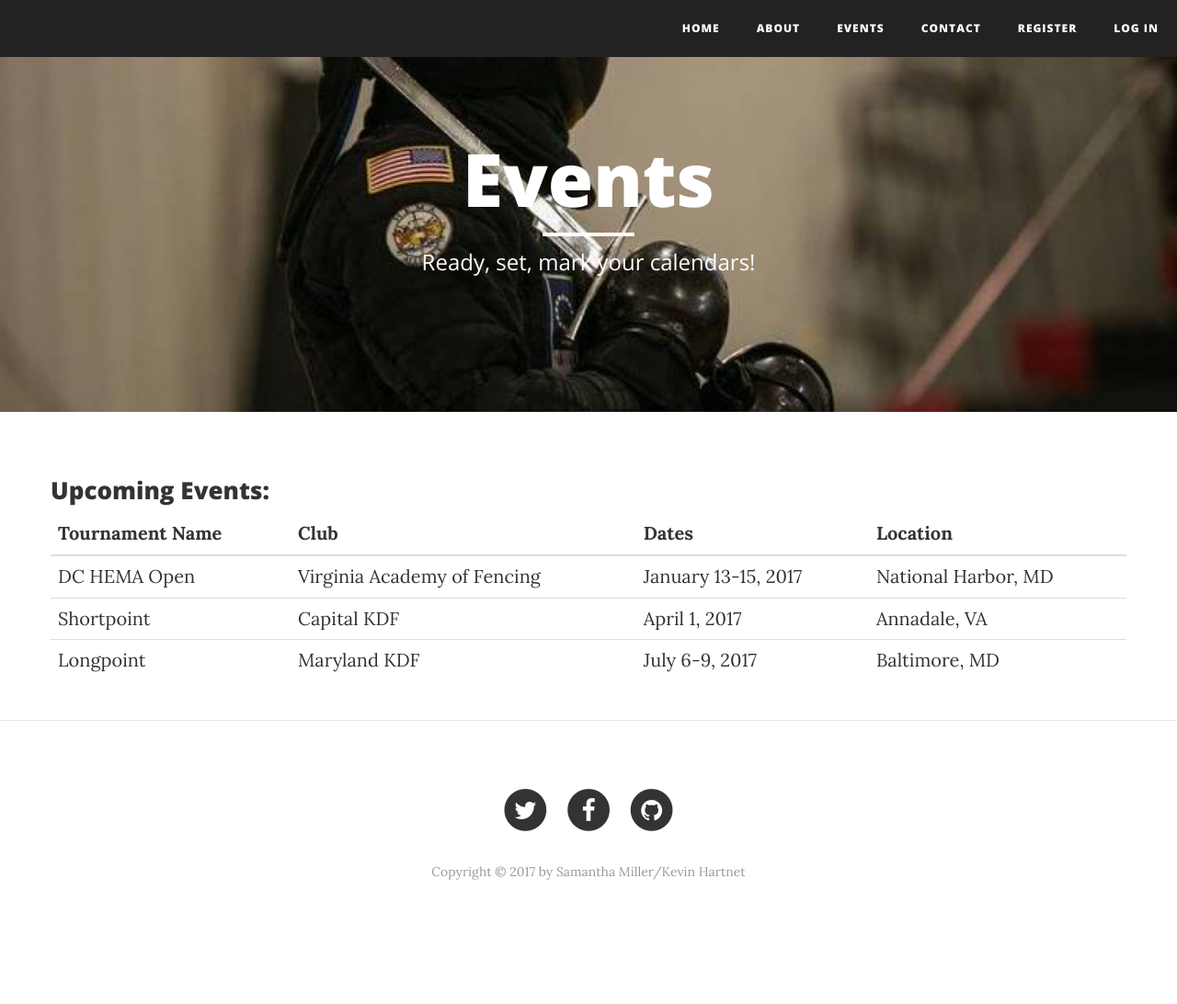
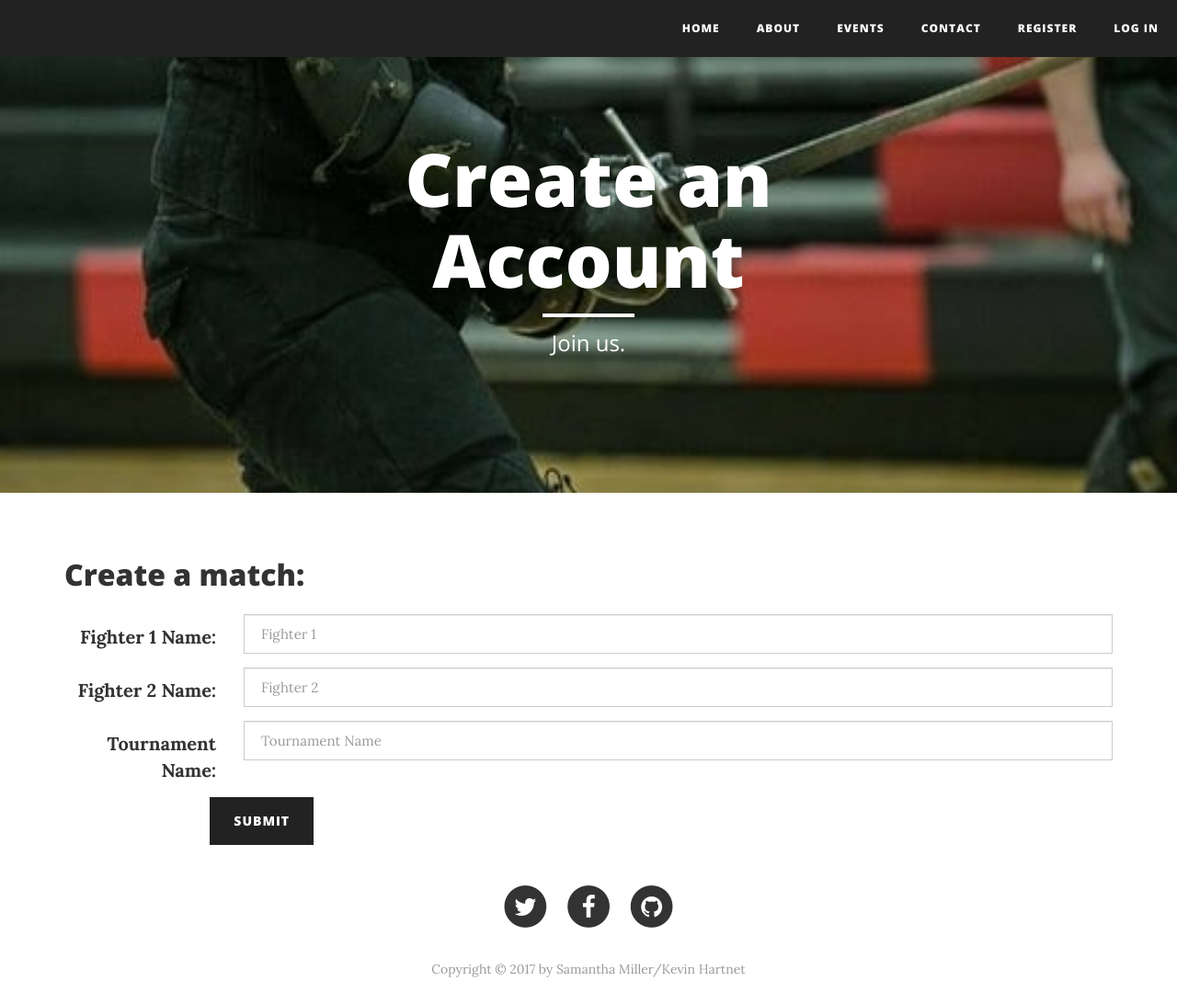
Before and after one commit to smiller657/vorward, a Flask app: page /matchForm in a window 1280 px wide. Shown: the top 1092 px of the page at 92% size. Before the commit the page ends 1024 px from the top, so only its background shows below. Run offline with Flask 2, Linux system fonts and the light colour scheme; some libraries are stand-ins or nearby versions.

Commit message:
Match form added

```diff
--- a/server.py
+++ b/server.py
@@ -71,14 +71,6 @@ def eventFormPage():
     {'tourney': 'Longpoint', 'club': 'Maryland KDF', 'dates': 'July 6-9, 2017', 'location': 'Baltimore, MD'}]
     return render_template('eventForm.html', eventsAvailable=hasEvents, events=events, user=user)
 
-@app.route('/tourneyForm')
-def tourneyFormPage():
-    # Determine if the user is logged in.
-    if 'userName' in session:
-        user = [session['userName'], session['email']]
-    else:
-        user = ['', '']
-    return render_template('tourneyForm.html', user=user)
 
 @app.route('/matchForm')
 def matchFormPage():
@@ -91,7 +83,16 @@ def matchFormPage():
     events = [{'tourney': 'DC HEMA Open', 'club': 'Virginia Academy of Fencing', 'dates': 'January 13-15, 2017', 'location': 'National Harbor, MD'},
     {'tourney': 'Shortpoint', 'club': 'Capital KDF', 'dates': 'April 1, 2017', 'location': 'Annadale, VA'},
     {'tourney': 'Longpoint', 'club': 'Maryland KDF', 'dates': 'July 6-9, 2017', 'location': 'Baltimore, MD'}]
-    return render_template('events.html', eventsAvailable=hasEvents, events=events, user=user)
+    return render_template('matchForm.html', eventsAvailable=hasEvents, events=events, user=user)
+
+@app.route('/tourneyForm')
+def tourneyFormPage():
+    # Determine if the user is logged in.
+    if 'userName' in session:
+        user = [session['userName'], session['email']]
+    else:
+        user = ['', '']
+    return render_template('tourneyForm.html', user=user)
 
 @app.route('/contact')
 def contactPage():
--- a/templates/matchForm.html
+++ b/templates/matchForm.html
@@ -17,68 +17,32 @@
 
 <!-- Main Content -->
 <div class="container">
-    <form class="form-horizontal" method='POST' action="/accountCreated">
-        <h2>Create a Vorward account:</h2>
+    <form class="form-horizontal" method='POST' action="/events">
+        <h2>Create a match:</h2>
          <div class="form-group">
-            <input type="hidden" name="formType" value="registerForm">
+            <input type="hidden" name="formType" value="matchForm">
         </div>
         <div class="form-group">
-            <label class="control-label col-sm-2" for="fname">First Name:</label>
+            <label class="control-label col-sm-2" for="fighter1">Fighter 1 Name:</label>
             <div class="col-sm-10">
-                <input type="fname" class="form-control" name="fname" placeholder="Enter First Name" maxlength="50" required>
+                <input type="text" class="form-control" name="fighter1" placeholder="Fighter 1" maxlength="50" required>
             </div>
         </div>
         <div class="form-group">
-            <label class="control-label col-sm-2" for="lname">Last Name:</label>
+            <label class="control-label col-sm-2" for="fighter2">Fighter 2 Name:</label>
             <div class="col-sm-10">
-                <input type="lname" class="form-control" name="lname" placeholder="Enter Last Name" maxlength="50" required>
+                <input type="text" class="form-control" name="fighter2" placeholder="Fighter 2" maxlength="50" required>
             </div>
         </div>
 
         <div class="form-group">
-            <label class="control-label col-sm-2" for="pwd">Password:</label>
+            <label class="control-label col-sm-2" for="pwd">Tournament Name:</label>
             <div class="col-sm-10">
-                <input type="password" class="form-control" name="pwd" placeholder="Enter Password" required>
+                <input type="text" class="form-control" name="tournament" placeholder="Tournament Name" required>
             </div>
         </div>
-        <div class="form-group">
-            <label class="control-label col-sm-2" for="email">Email:</label>
-            <div class="col-sm-10">
-                <input type="email" class="form-control" name="email" placeholder="Enter Email" maxlength="100" required>
-            </div>
-        </div>
-        <div class="form-group">
-            <label class="control-label col-sm-2" for="club">Club Affliation:</label>
-            <div class="col-sm-10">
-                <input type="club" class="form-control" name="club" placeholder="Enter Club Affliation" maxlength="50">
-            </div>
-        </div>
-           <div class="form-group">
-            <label class="control-label col-sm-2" for="region">Region:</label>
-            <div class="col-sm-10">
-            <select class="form-control" id="region" name="region" size="1" required>
-                <option selected disabled value=''>Choose...</option>
-                <option>Africa</option>
-                <option>Asia</option>
-                <option>Australia</option>
-                <option>Canada</option>
-                <option>Europe</option>
-                <option>Latin America</option>
-                <option>South America</option>
-                <option>US - Northeast</option>
-                <option>US - Southeast</option>
-                <option>US - Northwest</option>
-                <option>US - Southeast</option>
-                <option>US - Midwest</option>
-            </select>
-            </div>
-        </div>
-        <div class="form-group">
-            <div class="col-sm-offset-2 col-sm-10">
-                <div class="checkbox">
-                    <label><input type="checkbox" name="news" value="news"> Yes, send me updates from Vorward.</label>
-                </div>
-            </div>
+
+
         </div>
 
         <div class="form-group">
```
